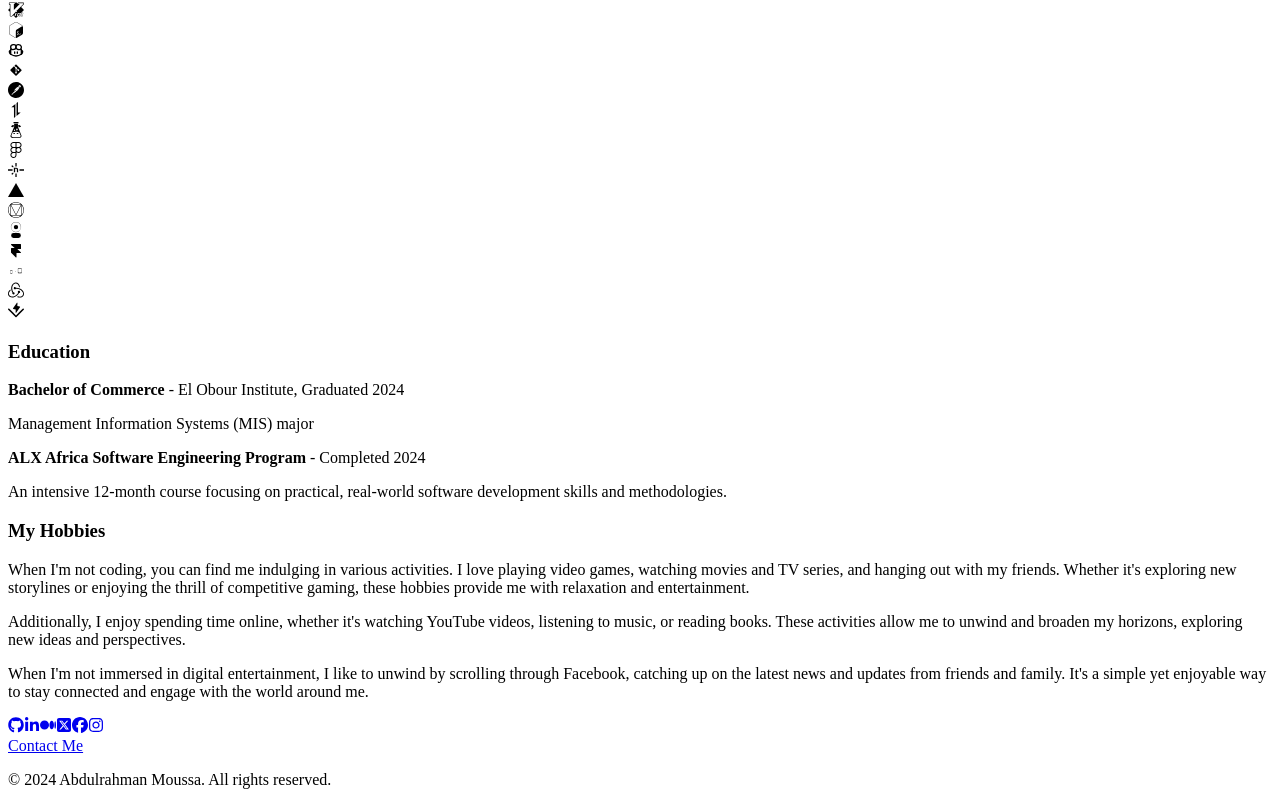
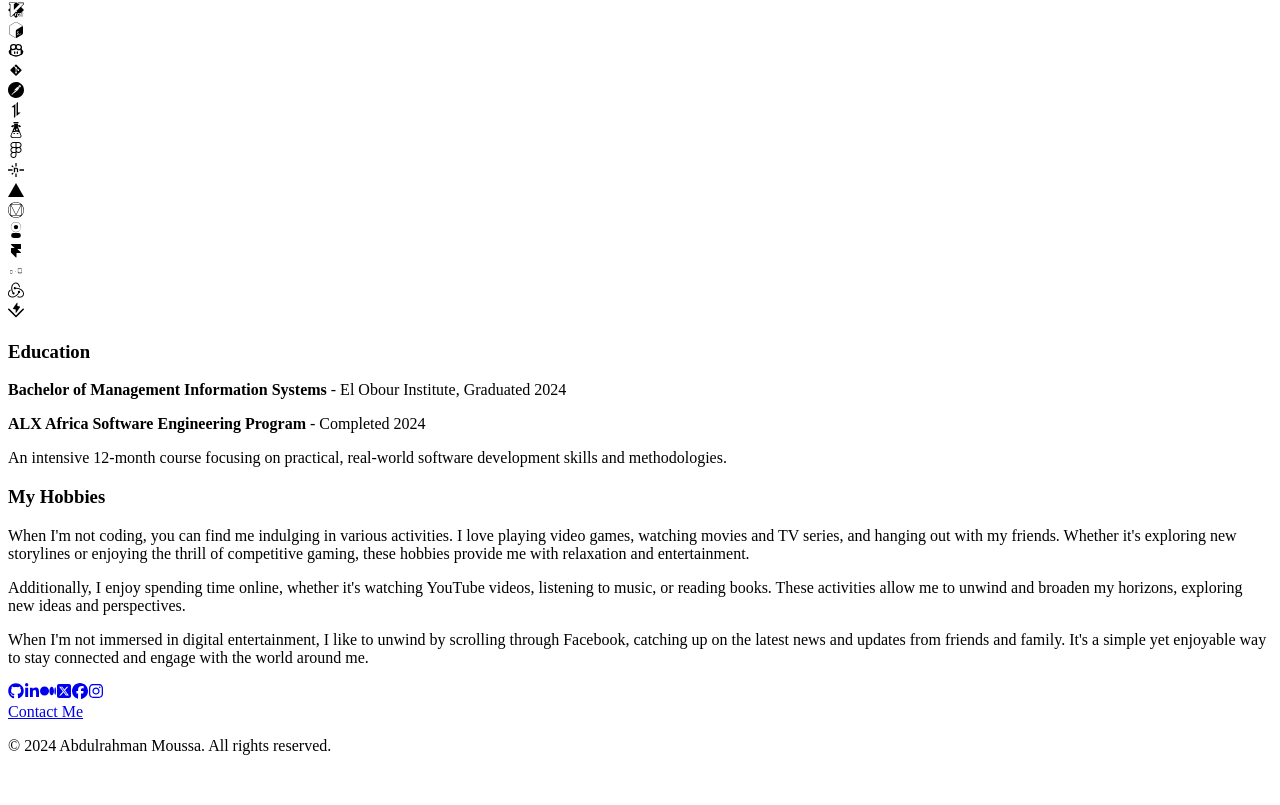
Before and after one commit to 3bdulrahmn69/Portfolio_v3, a React (Vite) app: page /about in a window 1280 px wide. Shown: the part 3315-4120 px from the top of the page. After the commit the page ends 4086 px from the top, so only its background shows below. Built offline with nearby package versions, Linux system fonts and the light colour scheme; the HTML template or start-up script is replaced by a standard one.

Commit message:
update the degree

```diff
--- a/src/pages/About.jsx
+++ b/src/pages/About.jsx
@@ -112,11 +112,8 @@ const About = () => {
           <div className="text-lg text-gray-700 font-light leading-relaxed tracking-wide text-justify my-4">
             <div>
               <p>
-                <strong>Bachelor of Commerce</strong> - El Obour Institute,
-                Graduated 2024
-              </p>
-              <p>
-                Management Information Systems (MIS) major
+                <strong>Bachelor of Management Information Systems</strong> - El
+                Obour Institute, Graduated 2024
               </p>
             </div>
             <div>
```
